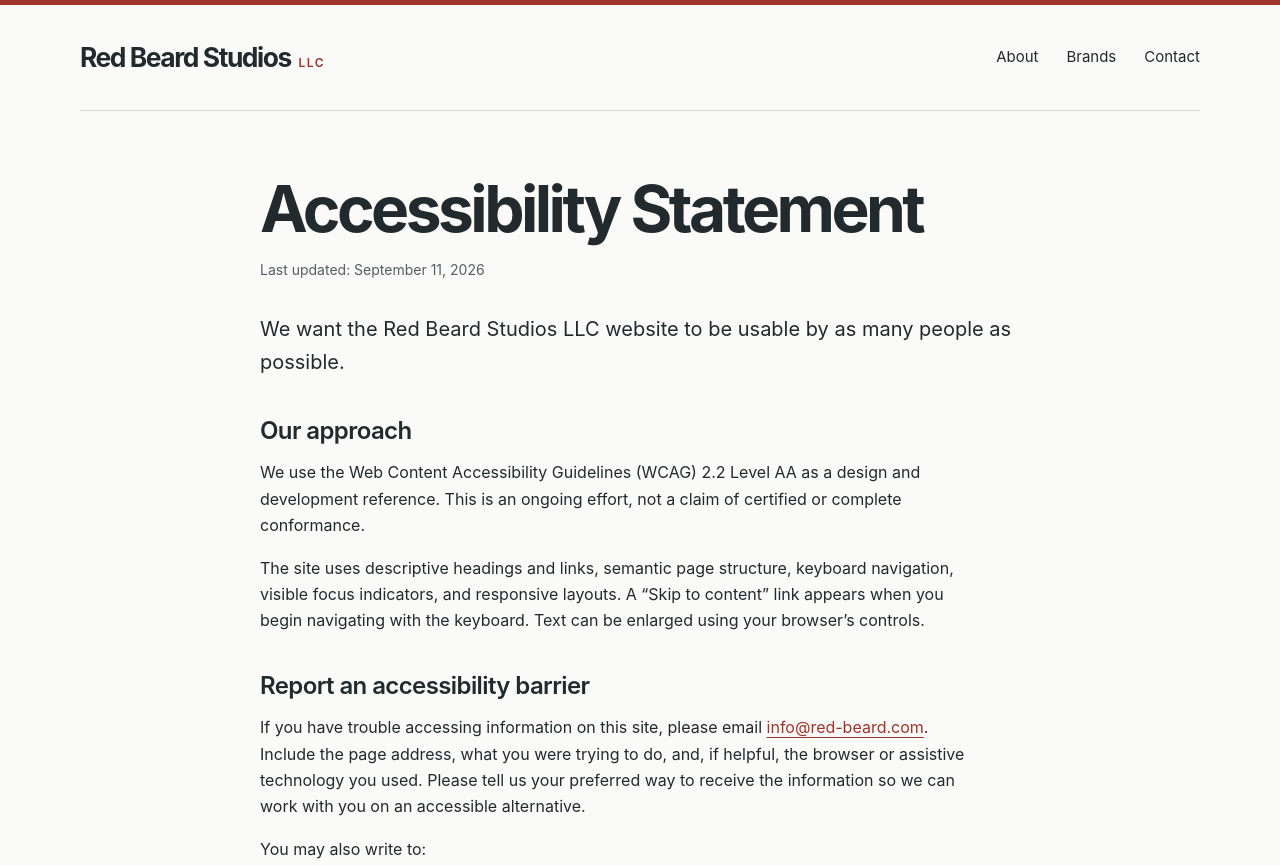
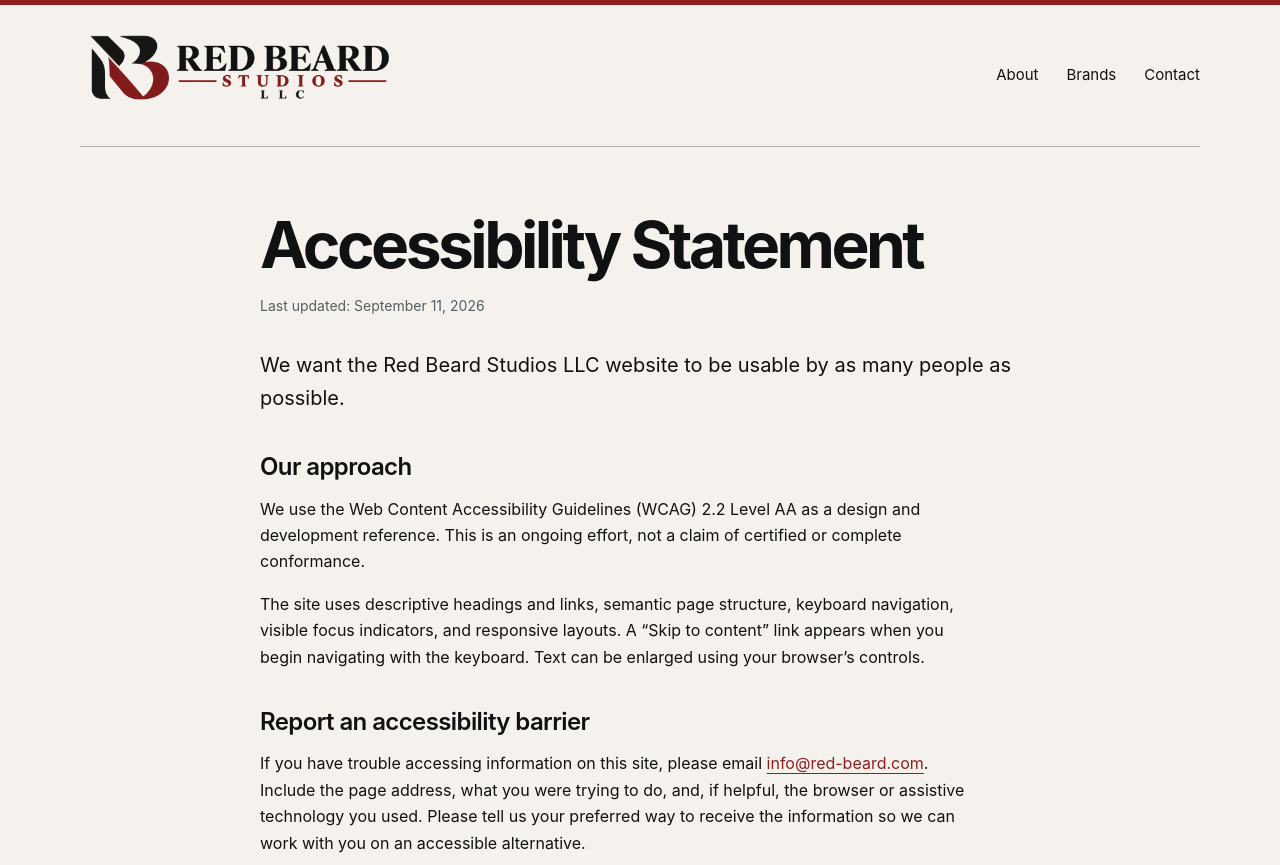
Before and after one commit to RedBeardRex/RedBeardLLC, a plain HTML site: page accessibility.html in a window 1280 px wide. Shown: the top 865 px of the page. Drawn offline with Linux system fonts and the light colour scheme.

Commit message:
Integrate approved horizontal logo and RB icons

```diff
--- a/accessibility.html
+++ b/accessibility.html
@@ -11,13 +11,18 @@
   <meta property="og:title" content="Accessibility Statement | Red Beard Studios LLC">
   <meta property="og:description" content="Accessibility practices and a way to report barriers on the Red Beard Studios LLC website.">
   <meta property="og:url" content="https://Red-Beard.com/accessibility.html">
-  <meta name="theme-color" content="#222a2d">
+  <meta name="theme-color" content="#111111">
+  <link rel="icon" href="favicon.ico" sizes="16x16 32x32 48x48">
+  <link rel="icon" type="image/png" sizes="32x32" href="assets/brand/rb-32.png">
+  <link rel="icon" type="image/png" sizes="192x192" href="assets/brand/rb-192.png">
+  <link rel="icon" type="image/png" sizes="512x512" href="assets/brand/rb-512.png">
+  <link rel="apple-touch-icon" sizes="180x180" href="assets/brand/rb-180.png">
   <link rel="stylesheet" href="css/styles.css">
 </head>
 <body>
   <a class="skip-link" href="#main">Skip to content</a>
   <header class="site-header wrap">
-    <a class="wordmark" href="index.html" aria-label="Red Beard Studios LLC home">Red Beard Studios<span class="llc">LLC</span></a>
+    <a class="wordmark" href="index.html" aria-label="Red Beard Studios LLC home"><img src="assets/brand/horizontal-lockup.png" width="1000" height="253" alt="Red Beard Studios LLC"></a>
     <nav aria-label="Main navigation"><a href="index.html#about">About</a><a href="index.html#brands">Brands</a><a href="index.html#contact">Contact</a></nav>
   </header>
   <main id="main" tabindex="-1" class="wrap legal">
--- a/css/styles.css
+++ b/css/styles.css
@@ -1,10 +1,10 @@
 :root {
   color-scheme: light;
-  --paper: #fafaf8;
-  --ink: #222a2d;
+  --paper: #F5F2ED;
+  --ink: #111111;
   --muted: #555e62;
-  --red: #9e342b;
-  --line: #d5d8d5;
+  --red: #8E1F1F;
+  --line: #B8B0A6;
   --soft: #eef0ed;
   font-family: -apple-system, BlinkMacSystemFont, "Segoe UI", sans-serif;
   font-size: 100%;
@@ -20,8 +20,8 @@
 a { overflow-wrap: anywhere; }
 .wrap { width: min(1120px, calc(100% - 96px)); margin-inline: auto; }
 .site-header { display: flex; justify-content: space-between; align-items: center; gap: 24px; padding-block: 30px; border-bottom: 1px solid var(--line); }
-.wordmark { color: var(--ink); text-decoration: none; font-size: 1.65rem; font-weight: 750; letter-spacing: -.055em; }
-.llc { margin-left: .65em; font-size: .75rem; font-weight: 600; letter-spacing: .12em; color: var(--red); }
+.wordmark { display: block; width: 320px; max-width: 100%; flex-shrink: 0; color: var(--ink); text-decoration: none; font-size: 1rem; font-weight: 600; }
+.wordmark img { display: block; width: 100%; height: auto; }
 nav { display: flex; flex-wrap: wrap; gap: 8px 28px; }
 nav a { color: var(--ink); font-size: .9375rem; padding-block: 10px; text-decoration: none; }
 nav a:hover, nav a[aria-current] { text-decoration: underline; }
```
Also changed, not shown: index.html (+7 -2 lines), privacy.html (+7 -2 lines), terms.html (+7 -2 lines), assets/brand/horizontal-lockup.png (added), assets/brand/originals/horizontal-lockup.png (added), assets/brand/originals/rb-monogram.png (added), assets/brand/originals/stacked-black.png (added), assets/brand/originals/stacked-color.png (added), assets/brand/rb-180.png (added), assets/brand/rb-192.png (added), assets/brand/rb-32.png (added), assets/brand/rb-512.png (added), favicon.ico (added), 1 other file.
